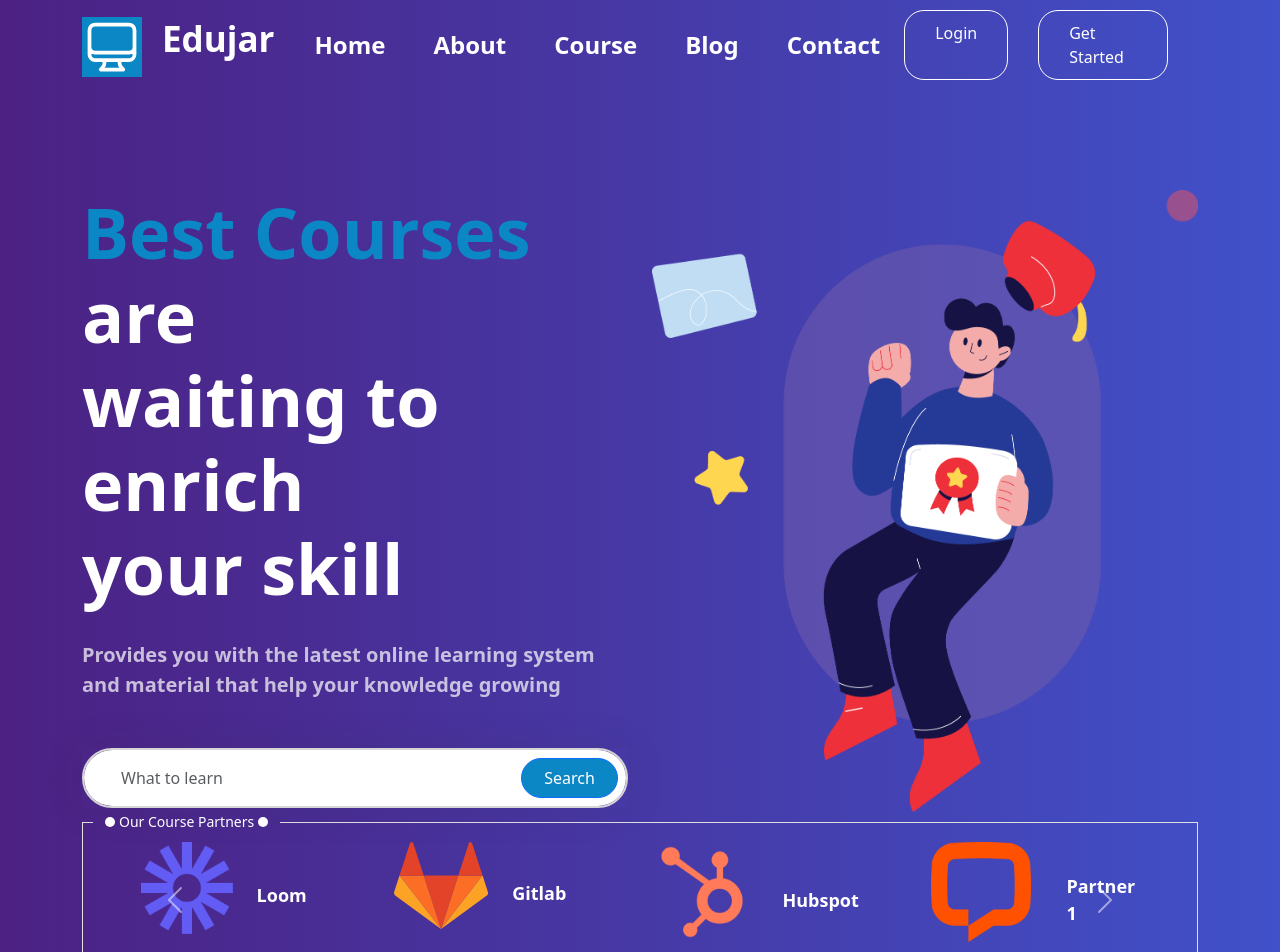
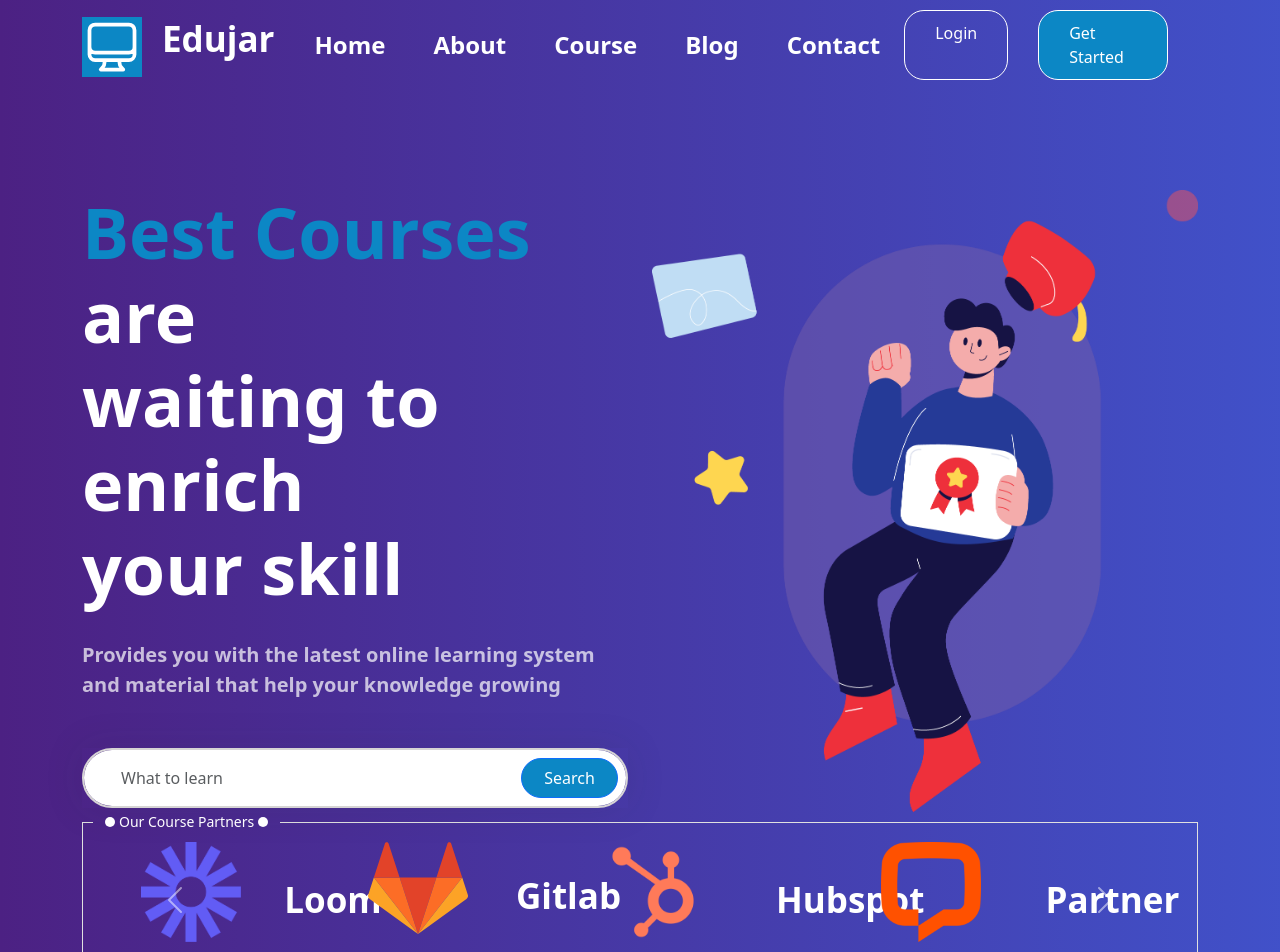
Before and after one commit to suparansharma/edujar_reactjs_task, a React (Create React App) app: page / in a window 1280 px wide. Shown: the top 952 px of the page. Built offline with nearby package versions, Linux system fonts and the light colour scheme.

Commit message:
all done

```diff
--- a/src/components/Category/Category.css
+++ b/src/components/Category/Category.css
@@ -30,3 +30,8 @@
 .first-icon {
   padding: 0px !important;
 }
+
+
+.arrow-icon-rt{
+  transform: rotate(40deg);
+}
--- a/src/components/Category/Category.jsx
+++ b/src/components/Category/Category.jsx
@@ -34,8 +34,8 @@ const Category = () => {
                                         <p className='bold-text'>{category.name}</p>
                                     </div>
                                     <div className="col-3 d-flex align-items-center justify-content-center ">
-                                        <div className="icon-wrapper" style={{ backgroundColor: 'rgb(12 135 197)', padding: '4px' }}>
-                                            <i className={`${category.icon2} play-icon`} style={{ fontSize: '1.7rem', color: 'white' }} />
+                                        <div className="icon-wrapper " style={{ backgroundColor: 'rgb(12 135 197)', padding: '6px' }}>
+                                            <i className={`${category.icon2} play-icon arrow-icon-rt`} style={{ fontSize: '1.8rem', color: 'white' }} />
                                         </div>
                                     </div>
 
--- a/src/components/CoursePartners/CoursePartners.css
+++ b/src/components/CoursePartners/CoursePartners.css
@@ -46,12 +46,13 @@ fieldset.the-fieldset legend {
 .carousel-image{
   width: 100px;
   height: 100px;
+  margin: 0;
 }
 
 
 .carousel-text{
   color: white;
-  font-size: 18px;
+  font-size: 35px;
   font-weight: bold;
   margin: 0;
 }
--- a/src/components/CoursePartners/CoursePartners.jsx
+++ b/src/components/CoursePartners/CoursePartners.jsx
@@ -11,17 +11,17 @@ const CoursePartners = () => {
         { id: 1, name: 'Loom', imageUrl: loom },
         { id: 2, name: 'Gitlab', imageUrl: gitlab },
         { id: 3, name: 'Hubspot', imageUrl: hubspot },
-        { id: 4, name: 'Partner 1', imageUrl: livechat },
+        { id: 4, name: 'Partner', imageUrl: livechat },
 
         { id: 5, name: 'Loom', imageUrl: loom },
         { id: 6, name: 'Gitlab', imageUrl: gitlab },
         { id: 7, name: 'Hubspot', imageUrl: hubspot },
-        { id: 8, name: 'Partner 1', imageUrl: livechat },
+        { id: 8, name: 'Partner', imageUrl: livechat },
 
         { id: 9, name: 'Loom', imageUrl: loom },
         { id: 10, name: 'Gitlab', imageUrl: gitlab },
         { id: 11, name: 'Hubspot', imageUrl: hubspot },
-        { id: 12, name: 'Partner 1', imageUrl: livechat },
+        { id: 12, name: 'Partner', imageUrl: livechat },
 
     ];
 
--- a/src/components/DifferenceCon/DifferenceCon.css
+++ b/src/components/DifferenceCon/DifferenceCon.css
@@ -38,8 +38,8 @@
 .circular-icon {
   background: rgb(12 135 197);
   border-radius: 50%;
-  width: 80px; /* Adjust the width and height as needed */
-  height: 80px;
+  width: 70px; /* Adjust the width and height as needed */
+  height: 70px;
   display: flex;
   align-items: center;
   justify-content: center;
@@ -51,13 +51,13 @@
 }
 
 .number {
-  font-size: 40px !important;
+  font-size: 30px !important;
   color: white !important;
 }
 
 .title {
     color: rgba(255, 255, 255, 0.7); /* Adjust the alpha value as needed for the desired opacity */
-    font-size: 18px;
+    font-size: 15px;
     font-weight: bold;
   }
 
@@ -84,6 +84,14 @@
 }
 
 
+.big-star {
+  font-size: 60px;
+  transform: rotate(20deg);
+margin-left: 50px;
+}
+
+
+
 
   /* Small devices (landscape phones, 576px and up) */
 
@@ -99,15 +107,23 @@
       min-height: 500px;
 
     }
+
+    .big-star{
+      display: none;
+    }
   }
 
   @media (min-width: 576px) and (max-width: 767.98px) {
-
+    .big-star{
+      display: none;
+    }
   }
 
   /* Medium devices (tablets, 768px and up) */
   @media (min-width: 768px) and (max-width: 991.98px) {
-
+    .big-star{
+      display: none;
+    }
   }
 
   /* Large devices (desktops, 992px and up) */
--- a/src/components/DifferenceCon/DifferenceCon.jsx
+++ b/src/components/DifferenceCon/DifferenceCon.jsx
@@ -38,6 +38,9 @@ const DifferenceCon = () => {
         </div>
 
         <div className="col-lg-3 col-md-12">
+
+        <i className='fa fa-star text-warning big-star ' />
+
           {data.map((item, index) => (
             <CircularIcon key={index} {...item} />
           ))}
--- a/src/components/Navbar/Navbar.css
+++ b/src/components/Navbar/Navbar.css
@@ -40,6 +40,11 @@
   font-weight: bold;
 }
 
+.getting-start-btn{
+  background-color: rgb(12 135 197) !important;
+  /* background-color: ; */
+}
+
 /* Small devices (landscape phones, 576px and up) */
 
 @media (max-width: 575.98px) {
--- a/src/components/Navbar/Navbar.jsx
+++ b/src/components/Navbar/Navbar.jsx
@@ -34,7 +34,7 @@ function CollapsibleExample() {
           </Nav>
           <Nav>
             <Nav.Link className='navbar-button' href="#deets">Login</Nav.Link>
-            <Nav.Link className='navbar-button' eventKey={2} href="#memes">
+            <Nav.Link className='navbar-button getting-start-btn' eventKey={2} href="#memes">
               Get Started
             </Nav.Link>
           </Nav>
```
